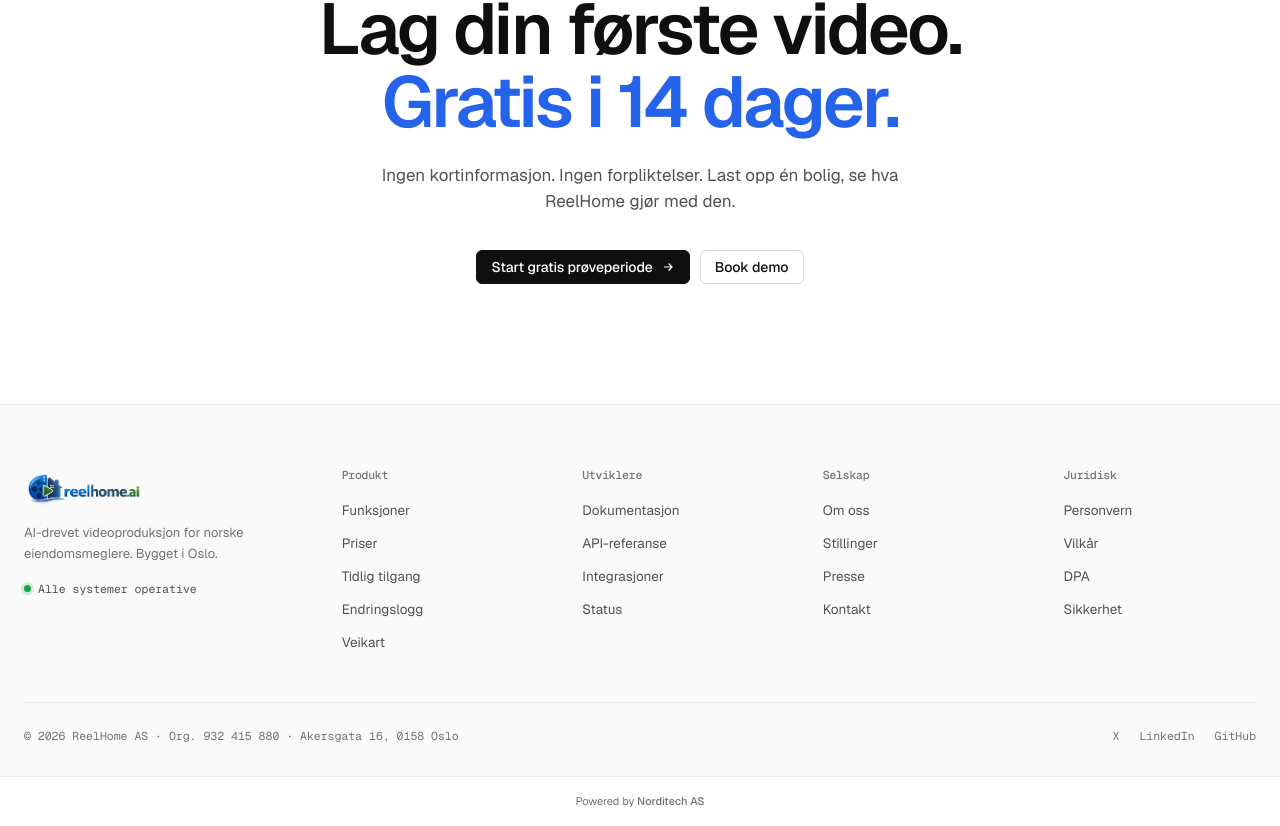
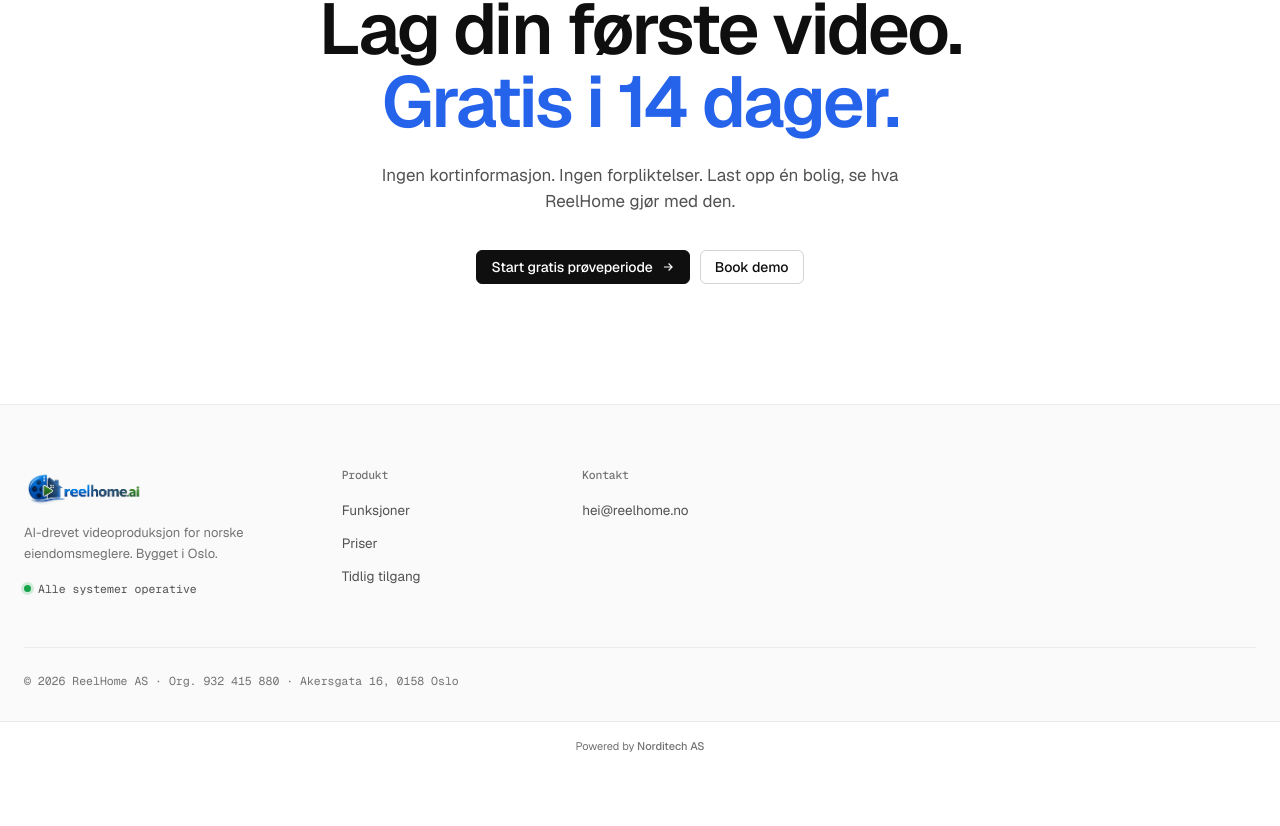
Before and after one commit to Wackazakka/boligforge, a Next.js app: page / in a window 1280 px wide. Shown: the part 6135-6961 px from the top of the page. After the commit the page ends 6906 px from the top, so only its background shows below. Built offline with nearby package versions, Linux system fonts and the light colour scheme.

Commit message:
Strip dead footer links — keep only real anchors and email
Remove all href='#' placeholders (Utviklere, Selskap, Juridisk columns,
Endringslogg, Veikart, social icons). Add a simple Kontakt column with
the real email address.

Co-Authored-By: Claude Sonnet 4.6 <noreply@anthropic.com>

```diff
--- a/app/page.tsx
+++ b/app/page.tsx
@@ -456,9 +456,9 @@ export default function Home() {
         <div className="wrap">
           <div className="foot-top">
             <div className="foot-brand">
-              <a href="#" className="logo">
+              <a href="/" className="logo">
                 { /* eslint-disable-next-line @next/next/no-img-element */ }
-              <img src="/logo.png?v=1" alt="ReelHome" style={{ height: '40px', width: 'auto' }} />
+                <img src="/logo.png?v=1" alt="ReelHome" style={{ height: '40px', width: 'auto' }} />
               </a>
               <p>AI-drevet videoproduksjon for norske eiendomsmeglere. Bygget i Oslo.</p>
               <div className="foot-status"><span className="dot" />Alle systemer operative</div>
@@ -469,45 +469,17 @@ export default function Home() {
                 <li><a href="#funksjoner">Funksjoner</a></li>
                 <li><a href="#priser">Priser</a></li>
                 <li><a href="#tilgang">Tidlig tilgang</a></li>
-                <li><a href="#">Endringslogg</a></li>
-                <li><a href="#">Veikart</a></li>
               </ul>
             </div>
             <div>
-              <h4>Utviklere</h4>
+              <h4>Kontakt</h4>
               <ul>
-                <li><a href="#">Dokumentasjon</a></li>
-                <li><a href="#">API-referanse</a></li>
-                <li><a href="#">Integrasjoner</a></li>
-                <li><a href="#">Status</a></li>
-              </ul>
-            </div>
-            <div>
-              <h4>Selskap</h4>
-              <ul>
-                <li><a href="#">Om oss</a></li>
-                <li><a href="#">Stillinger</a></li>
-                <li><a href="#">Presse</a></li>
-                <li><a href="#">Kontakt</a></li>
-              </ul>
-            </div>
-            <div>
-              <h4>Juridisk</h4>
-              <ul>
-                <li><a href="#">Personvern</a></li>
-                <li><a href="#">Vilkår</a></li>
-                <li><a href="#">DPA</a></li>
-                <li><a href="#">Sikkerhet</a></li>
+                <li><a href="mailto:hei@reelhome.no">hei@reelhome.no</a></li>
               </ul>
             </div>
           </div>
           <div className="foot-bot">
             <span>© 2026 ReelHome AS · Org. 932 415 880 · Akersgata 16, 0158 Oslo</span>
-            <div className="links">
-              <a href="#">X</a>
-              <a href="#">LinkedIn</a>
-              <a href="#">GitHub</a>
-            </div>
           </div>
         </div>
       </footer>
```
